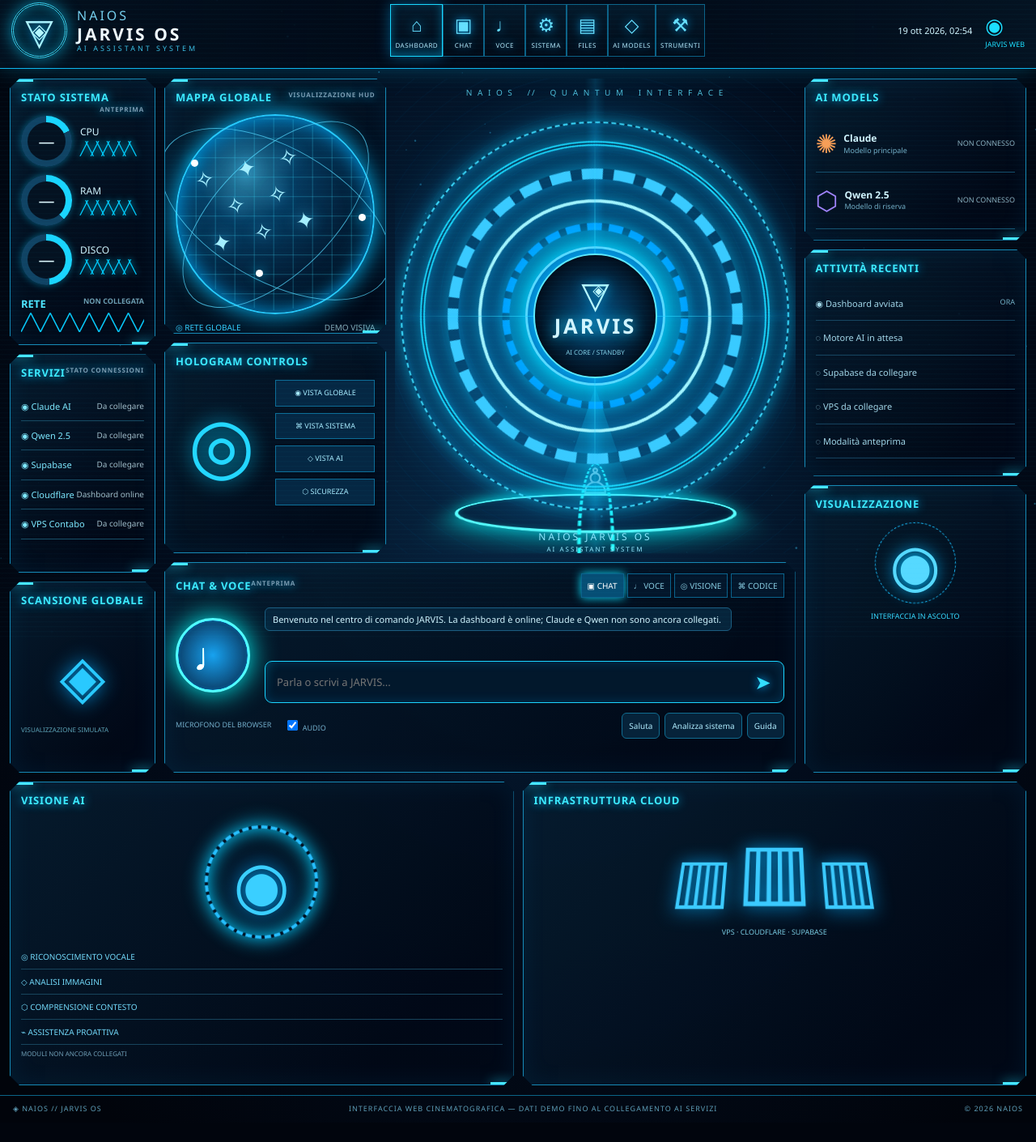
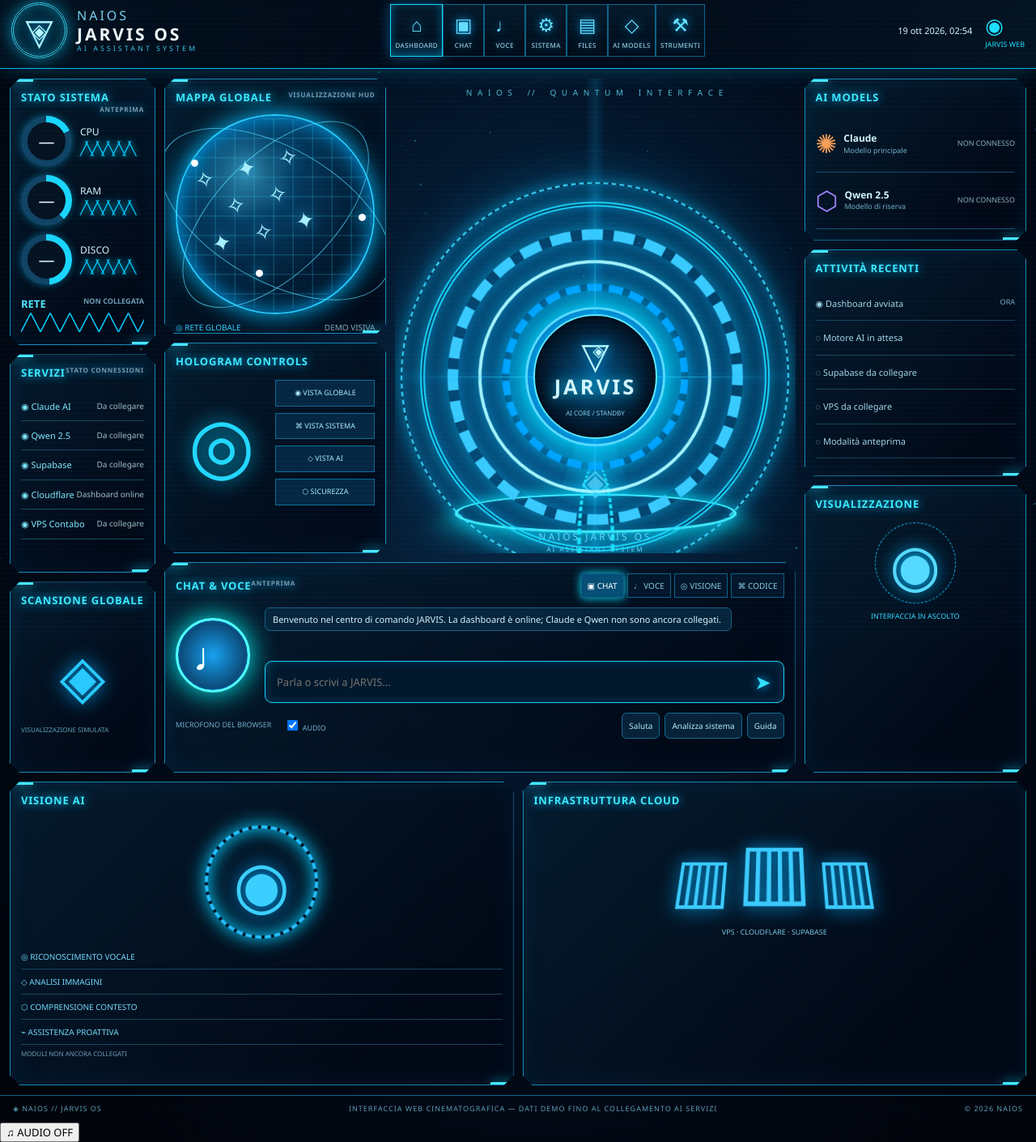
Before and after one commit to shopprimeprestige-star/NAIOS-JarvisOS, a website: page web/index.html in a window 1280 px wide. Shown: the part 9-1419 px from the top of the page at 81% size. Before the commit the page ends 1395 px from the top, so only its background shows below. Drawn offline with Linux system fonts and the light colour scheme.

Commit message:
Add 3D hologram and globe canvases and sound toggle

```diff
--- a/web/index.html
+++ b/web/index.html
@@ -1,8 +1,8 @@
 <!doctype html><html lang="it"><head><meta charset="utf-8"><meta name="viewport" content="width=device-width,initial-scale=1"><meta name="theme-color" content="#010711"><title>NAIOS JARVIS OS — Command Center</title><link rel="stylesheet" href="./styles.css"></head><body><canvas id="space" aria-hidden="true"></canvas><div class="scanlines" aria-hidden="true"></div><div class="frame"><header class="top"><div class="logo"><div class="emblem">▽<i>◈</i></div><div><small>NAIOS</small><strong>JARVIS OS</strong><span>AI ASSISTANT SYSTEM</span></div></div><nav class="topnav" aria-label="Navigazione"><button class="selected" data-nav="Dashboard">⌂<small>DASHBOARD</small></button><button data-nav="Chat">▣<small>CHAT</small></button><button data-nav="Voce">♩<small>VOCE</small></button><button data-nav="Sistema">⚙<small>SISTEMA</small></button><button data-nav="Files">▤<small>FILES</small></button><button data-nav="AI Models">◇<small>AI MODELS</small></button><button data-nav="Strumenti">⚒<small>STRUMENTI</small></button></nav><div class="headstatus"><span class="led"></span> INTERFACCIA ONLINE</div><div class="date" id="clock"></div><div class="user">◉<small>JARVIS WEB</small></div></header>
 <main class="stage"><div class="leftstack"><section class="hud sys"><h2>STATO SISTEMA <small>ANTEPRIMA</small></h2><div class="gauges"><div class="gauge"><div class="dial" style="--pct:18"><span>—</span></div><div>CPU<div class="wave">╱╲╱╲╱╲╱╲╱╲</div></div></div><div class="gauge"><div class="dial" style="--pct:38"><span>—</span></div><div>RAM<div class="wave">╱╲╱╲╱╲╱╲╱╲</div></div></div><div class="gauge"><div class="dial" style="--pct:48"><span>—</span></div><div>DISCO<div class="wave">╱╲╱╲╱╲╱╲╱╲</div></div></div></div><h3>RETE <span>NON COLLEGATA</span></h3><div class="sparkline">╱╲╱╲╱╲╱╲╱╲╱╲╱╲╱╲</div></section><section class="hud services"><h2>SERVIZI <small>STATO CONNESSIONI</small></h2><div class="service">◉ Claude AI <span>Da collegare</span></div><div class="service">◉ Qwen 2.5 <span>Da collegare</span></div><div class="service">◉ Supabase <span>Da collegare</span></div><div class="service">◉ Cloudflare <span>Dashboard online</span></div><div class="service">◉ VPS Contabo <span>Da collegare</span></div></section><section class="hud earthpanel"><h2>SCANSIONE GLOBALE</h2><div class="mini-earth"><div class="globe-lines"></div><span>◈</span></div><small>VISUALIZZAZIONE SIMULATA</small></section></div>
-<div class="midleft"><section class="hud world"><h2>MAPPA GLOBALE <small>VISUALIZZAZIONE HUD</small></h2><div class="globe"><div class="globe-grid"></div><div class="land">✧　✦　✧<br>　✧　✧<br>✦　✧　✦</div><div class="orbit orbit1"></div><div class="orbit orbit2"></div><span class="node n1"></span><span class="node n2"></span><span class="node n3"></span></div><div class="worldfooter">◎ RETE GLOBALE <span>DEMO VISIVA</span></div></section><section class="hud hologram"><h2>HOLOGRAM CONTROLS</h2><div class="holo-content"><div class="holo-globe"><div class="holo-orbit"></div>◎</div><div class="holo-actions"><button data-view="Mappa">◉ VISTA GLOBALE</button><button data-view="Sistema">⌘ VISTA SISTEMA</button><button data-view="AI">◇ VISTA AI</button><button data-view="Sicurezza">⬡ SICUREZZA</button></div></div></section></div>
-<div class="center"><div class="overhead">N A I O S　 //　 Q U A N T U M　 I N T E R F A C E</div><div class="core-scene"><div class="core-back"></div><div class="reactor"><div class="r r1"></div><div class="r r2"></div><div class="r r3"></div><div class="r r4"></div><div class="r r5"></div><div class="r r6"></div><div class="cross cross1"></div><div class="cross cross2"></div><div class="heart"><div class="sigil">▽<i>◈</i></div><strong>JARVIS</strong><small>AI CORE / STANDBY</small></div></div><div class="holo-beam"></div><div class="holo-figure">♙</div><div class="platform"><div class="platform-inner"></div></div><div class="under-core">NAIOS JARVIS OS <small>AI ASSISTANT SYSTEM</small></div></div></div>
+<div class="midleft"><section class="hud world"><h2>MAPPA GLOBALE <small>VISUALIZZAZIONE HUD</small></h2><div class="globe"><canvas id="globe3d" aria-label="Globo terrestre 3D animato"></canvas><div class="globe-grid"></div><div class="land">✧　✦　✧<br>　✧　✧<br>✦　✧　✦</div><div class="orbit orbit1"></div><div class="orbit orbit2"></div><span class="node n1"></span><span class="node n2"></span><span class="node n3"></span></div><div class="worldfooter">◎ RETE GLOBALE <span>DEMO VISIVA</span></div></section><section class="hud hologram"><h2>HOLOGRAM CONTROLS</h2><div class="holo-content"><div class="holo-globe"><div class="holo-orbit"></div>◎</div><div class="holo-actions"><button data-view="Mappa">◉ VISTA GLOBALE</button><button data-view="Sistema">⌘ VISTA SISTEMA</button><button data-view="AI">◇ VISTA AI</button><button data-view="Sicurezza">⬡ SICUREZZA</button></div></div></section></div>
+<div class="center"><div class="overhead">N A I O S　 //　 Q U A N T U M　 I N T E R F A C E</div><div class="core-scene"><div class="core-back"></div><canvas id="avatar3d" aria-label="Avatar olografico 3D animato"></canvas><div class="reactor"><div class="r r1"></div><div class="r r2"></div><div class="r r3"></div><div class="r r4"></div><div class="r r5"></div><div class="r r6"></div><div class="cross cross1"></div><div class="cross cross2"></div><div class="heart"><div class="sigil">▽<i>◈</i></div><strong>JARVIS</strong><small>AI CORE / STANDBY</small></div></div><div class="holo-beam"></div><div class="holo-figure">◈</div><div class="platform"><div class="platform-inner"></div></div><div class="under-core">NAIOS JARVIS OS <small>AI ASSISTANT SYSTEM</small></div></div></div>
 <div class="midright"><section class="hud models"><h2>AI MODELS</h2><div class="model"><span class="model-icon">✺</span><div><strong>Claude</strong><small>Modello principale</small></div><em>NON CONNESSO</em></div><div class="model"><span class="model-icon purple">⬡</span><div><strong>Qwen 2.5</strong><small>Modello di riserva</small></div><em>NON CONNESSO</em></div></section><section class="hud activity"><h2>ATTIVITÀ RECENTI</h2><div>◉ Dashboard avviata <time>ORA</time></div><div>◌ Motore AI in attesa</div><div>◌ Supabase da collegare</div><div>◌ VPS da collegare</div><div>◌ Modalità anteprima</div></section><section class="hud vision"><h2>VISUALIZZAZIONE</h2><div class="vision-eye">◉<div class="eye-rings"></div></div><p>INTERFACCIA IN ASCOLTO</p></section></div>
 <div class="rightstack"><section class="hud face"><h2>VISIONE AI</h2><div class="face-art"><div class="face-ring"></div><div class="face-inner">◉</div></div><div class="vision-row">◎ RICONOSCIMENTO VOCALE</div><div class="vision-row">◇ ANALISI IMMAGINI</div><div class="vision-row">⬡ COMPRENSIONE CONTESTO</div><div class="vision-row">⌁ ASSISTENZA PROATTIVA</div><small class="disclaimer">MODULI NON ANCORA COLLEGATI</small></section><section class="hud schematic"><h2>INFRASTRUTTURA CLOUD</h2><div class="cubes"><div>▥</div><div>▥</div><div>▥</div></div><p>VPS · CLOUDFLARE · SUPABASE</p></section></div>
 <section class="hud chat"><div class="chat-top"><h2>CHAT & VOCE <small>ANTEPRIMA</small></h2><div class="modes"><button class="active" data-mode="Chat">▣ CHAT</button><button data-mode="Voce">♩ VOCE</button><button data-mode="Visione">◎ VISIONE</button><button data-mode="Codice">⌘ CODICE</button></div></div><div class="chat-body"><button id="mic" class="mic" title="Attiva microfono" aria-label="Attiva microfono">♩</button><div class="chat-center"><div id="messages" class="messages" aria-live="polite"><div class="bubble bot">Benvenuto nel centro di comando JARVIS. La dashboard è online; Claude e Qwen non sono ancora collegati.</div></div><form id="chat-form" class="composer"><input id="message" placeholder="Parla o scrivi a JARVIS..." aria-label="Messaggio per Jarvis" autocomplete="off"><button type="submit" aria-label="Invia messaggio">➤</button></form></div></div><div class="chat-bottom"><span id="voice-status">MICROFONO DEL BROWSER</span><label><input id="speak" type="checkbox" checked> AUDIO</label><div class="shortcuts"><button data-prompt="Ciao Jarvis">Saluta</button><button data-prompt="Analizza il sistema">Analizza sistema</button><button data-prompt="Come posso usare Jarvis?">Guida</button></div></div></section>
-</main><footer class="footer"><span>◈ NAIOS // JARVIS OS</span><span>INTERFACCIA WEB CINEMATOGRAFICA — DATI DEMO FINO AL COLLEGAMENTO AI SERVIZI</span><span>© 2026 NAIOS</span></footer></div><script src="./app.js"></script></body></html>
+</main><footer class="footer"><span>◈ NAIOS // JARVIS OS</span><span>INTERFACCIA WEB CINEMATOGRAFICA — DATI DEMO FINO AL COLLEGAMENTO AI SERVIZI</span><span>© 2026 NAIOS</span></footer></div><button id="sound-toggle" class="sound-toggle" aria-pressed="false">♫ AUDIO OFF</button><script src="./app.js"></script><script type="module" src="./scene.js"></script></body></html>
```
